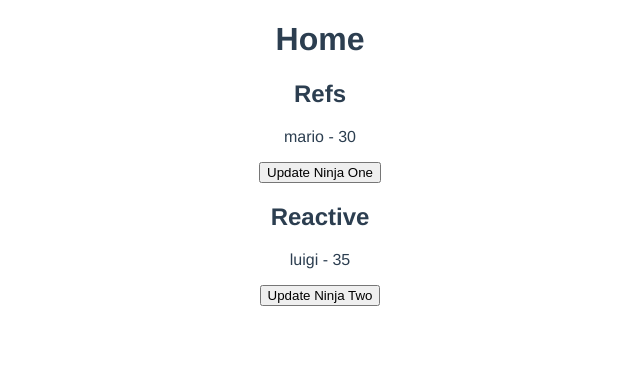
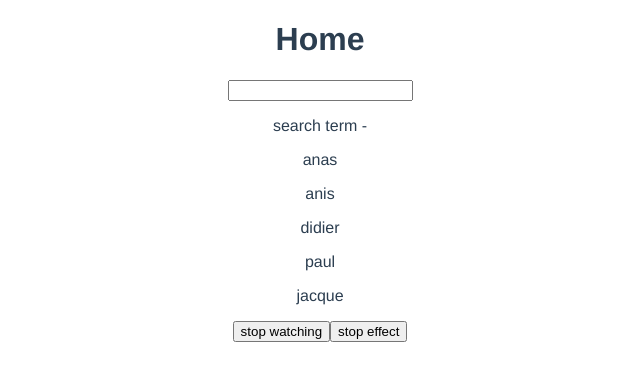
Before and after one commit to anasZabili/vue_udemy_tnn_71_blog, a Vue app: page / in a window 1280 px wide. Shown: the top 380 px of the page, without its empty margins (320-960 px from the left). Built offline with nearby package versions, Linux system fonts and the light colour scheme.

Commit message:
lesson 76 (watch, watchEffect)

```diff
--- a/src/views/Home.vue
+++ b/src/views/Home.vue
@@ -1,34 +1,51 @@
 <template>
   <div class="home">
     <h1>Home</h1>
-    <h2>Refs</h2>
-    <p>{{ ninjaOne.name }} - {{ ninjaOne.age }}</p>
-    <button @click="updateNinjaOne">Update Ninja One</button>
-    <h2>Reactive</h2>
-    <p>{{ ninjaTwo.name }} - {{ ninjaTwo.age }}</p>
-    <button @click="updateNinjaTwo">Update Ninja Two</button>
+    <input type="text" v-model="search" />
+    <p>search term - {{ search }}</p>
+    <div v-for="name in matchingNames" :key="name">
+      <p>{{ name }}</p>
+    </div>
+    <button @click="handleStopWatching">stop watching</button>
+    <button @click="handleStopEffect">stop effect</button>
   </div>
 </template>
 
 <script>
-import { ref, reactive } from "vue";
+import { ref, reactive, computed, watch, watchEffect } from "vue";
 
 export default {
   name: "Home",
   setup() {
-    const ninjaOne = ref({ name: "mario", age: 30 });
-    // avantage de reactive on a plus besoin de preciser .value
-    // desavantage nous ne pouvons pas traiter les types primitve
-    // donc de façon general ref est tres largement privilegié
-    const ninjaTwo = reactive({ name: "luigi", age: 35 });
-    const updateNinjaOne = () => {
-      ninjaOne.value.age = 40;
+    // computed declare un valeur calculer avec l'api composition
+    const names = ref(["anas", "anis", "didier", "paul", "jacque"]);
+    const search = ref("");
+    const stopWatch = watch(search, () => {
+      console.log("watch funciton run");
+    });
+
+    const stopEffect = watchEffect(() => {
+      console.log("watchEffect funciton run", search.value);
+    });
+
+    const matchingNames = computed(() => {
+      return names.value.filter((name) => name.includes(search.value));
+    });
+
+    const handleStopWatching = () => {
+      stopWatch();
     };
-    const updateNinjaTwo = () => {
-      ninjaTwo.age = 45;
+    const handleStopEffect = () => {
+      stopEffect();
     };
 
-    return { ninjaOne, updateNinjaOne, ninjaTwo, updateNinjaTwo };
+    return {
+      names,
+      search,
+      matchingNames,
+      handleStopEffect,
+      handleStopWatching,
+    };
   },
 };
 </script>
```
Also changed, not shown: 1 other file (tests, documents, lock files or other folders).
